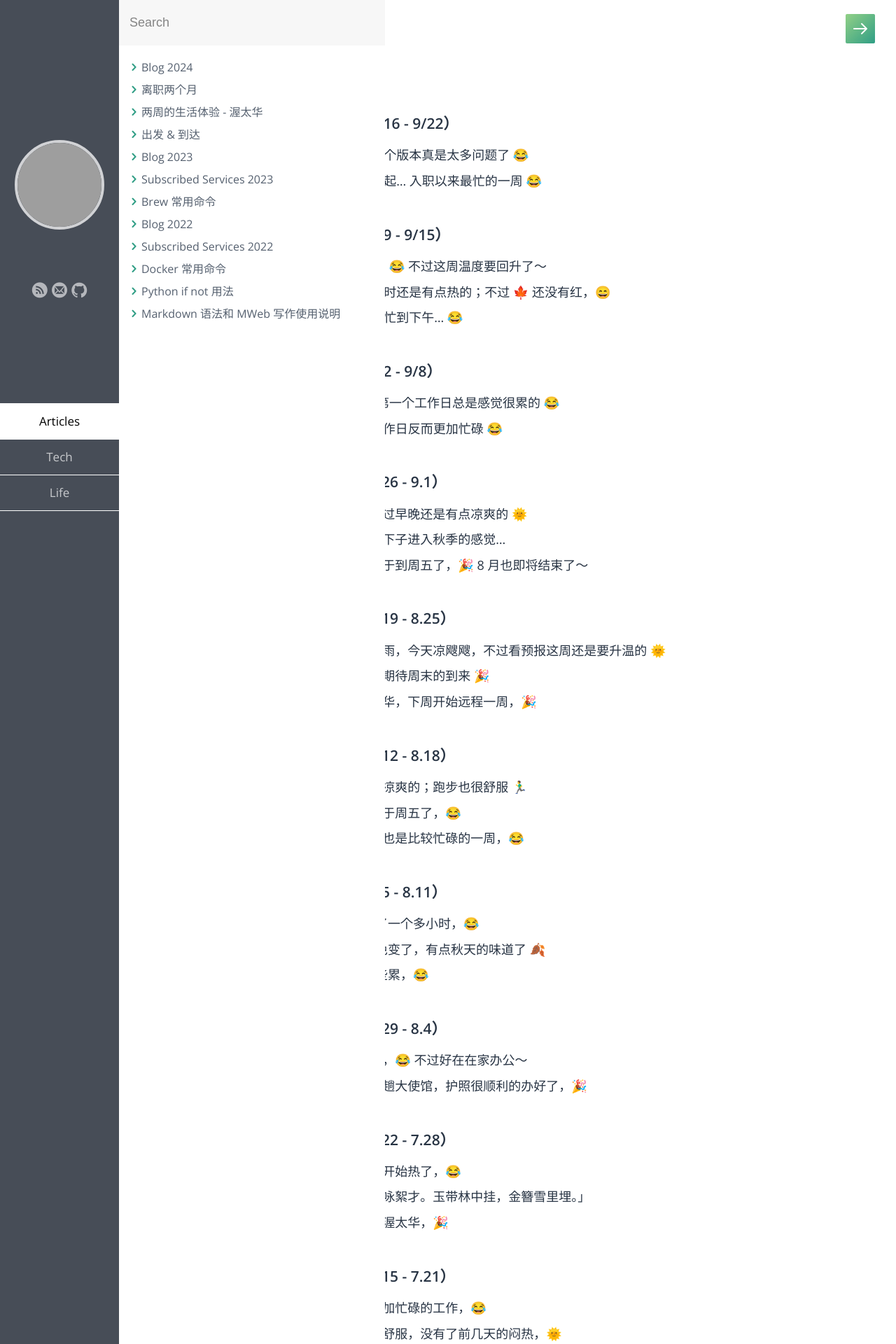
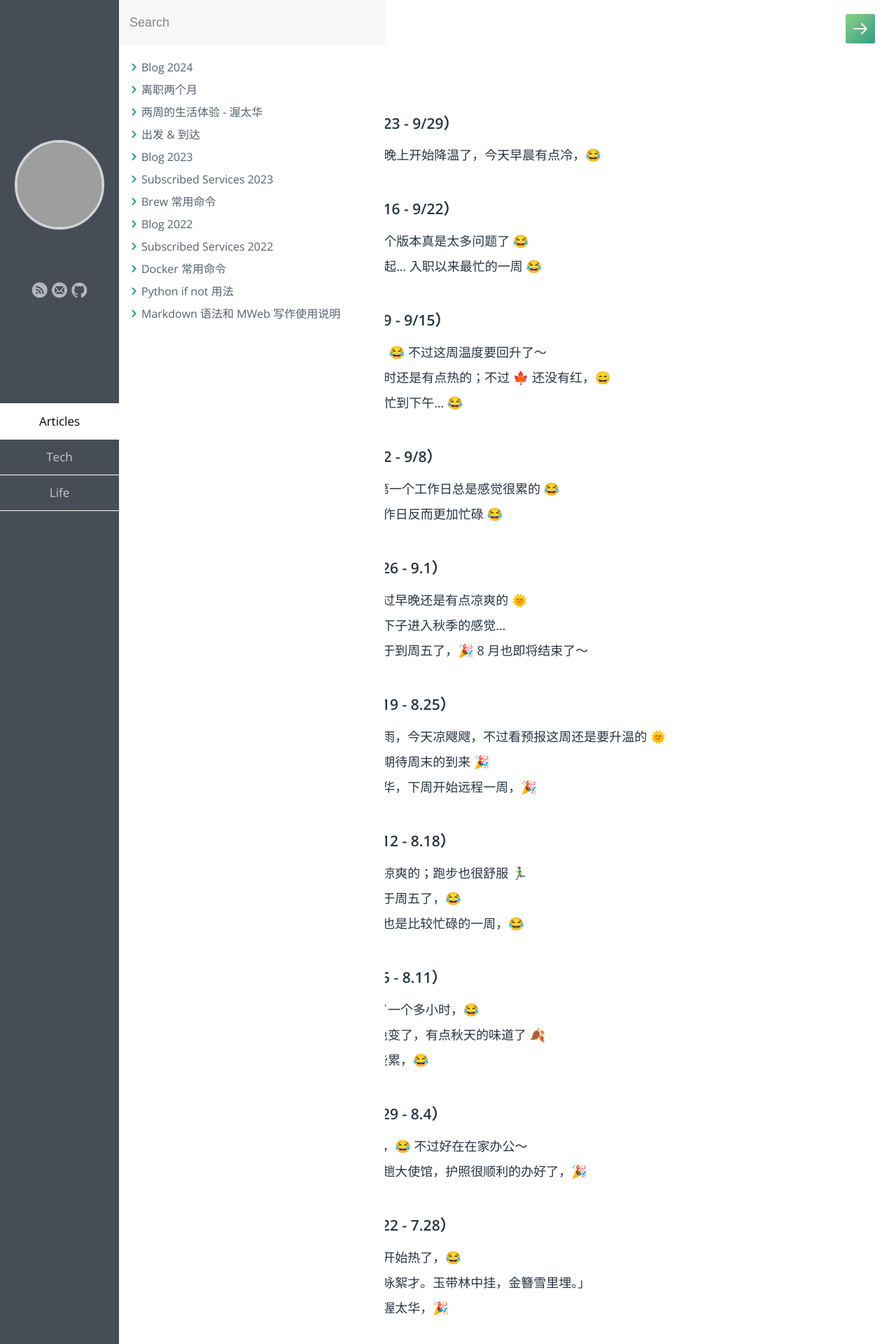
Before and after one commit to samxupeiran/samxupeiran.github.io, a Jekyll site: the page built from _posts/life/2024-01-02-my-blog.md, in a window 1280 px wide. Shown: the top 1920 px of the page at 70% size. Built offline with Jekyll 4.4.1, drawn with Linux system fonts in a browser that asks for light colours; some web fonts are replaced; some of the changed text lies outside the part shown; grey boxes are pictures that could not be loaded.

Commit message:
feat: add weekly blog 9/23

```diff
--- a/_posts/life/2024-01-02-my-blog.md
+++ b/_posts/life/2024-01-02-my-blog.md
@@ -5,6 +5,9 @@ category: Life
 tags: Blog
 ---
 
+
+- ### 2024 年 9 月 第 4 周（9/23 - 9/29）
+     - 9/23 这周在家远程；昨天晚上开始降温了，今天早晨有点冷，😂
 
 - ### 2024 年 9 月 第 3 周（9/16 - 9/22）
      - 9/16 线上依旧有问题，这个版本真是太多问题了 😂
```
